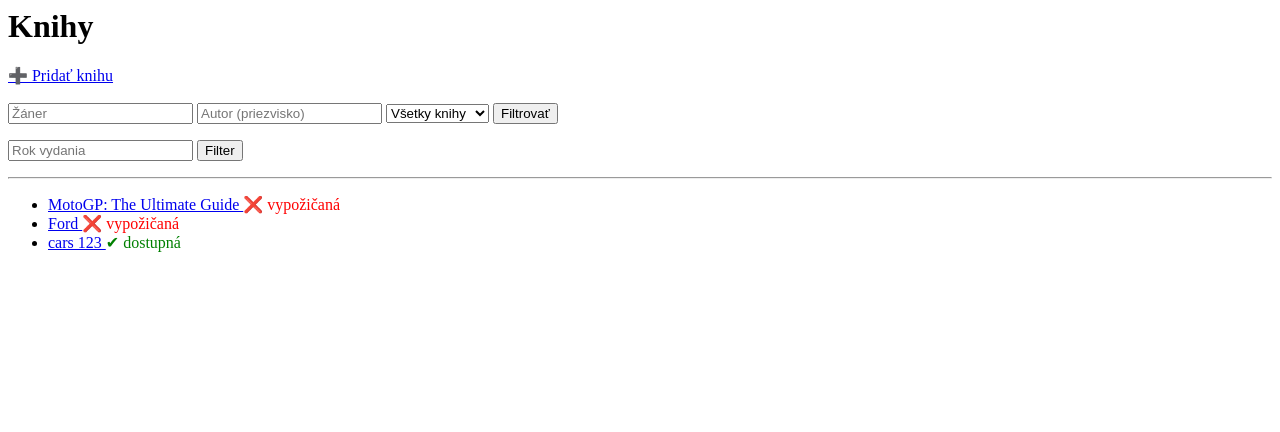
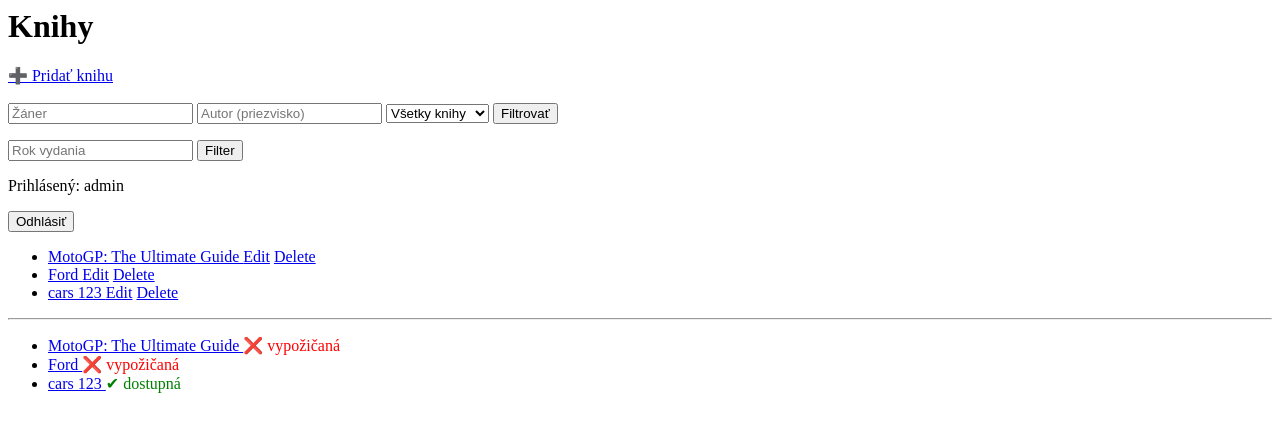
Before and after one commit to Foxer99/Webova-aplikacia-kniznica, a Django app: page / in a window 1280 px wide. Shown: the top 432 px of the page. Run offline with Django 5.2, Linux system fonts and the light colour scheme; a user stored in the database is signed in; data comes from the database, SQL or seed files in the repository; both versions use the stored data as it was after the commit.

Commit message:
Kompletne dorobenie prihlasenia

```diff
--- a/library_project/library/templates/library/book_list.html
+++ b/library_project/library/templates/library/book_list.html
@@ -1,6 +1,7 @@
 <h1>Knihy</h1>
-
+{% if user.is_staff %}
 <a href="{% url 'book_create' %}">➕ Pridať knihu</a>
+{% endif %}
 
 <br><br>
 
@@ -21,6 +22,32 @@
     <input type="number" name="year" placeholder="Rok vydania">
     <button type="submit">Filter</button>
 </form>
+    {% if user.is_authenticated %}
+    <p>Prihlásený: {{ user.username }}</p>
+
+    <form method="post" action="{% url 'logout' %}">
+        {% csrf_token %}
+        <button type="submit">Odhlásiť</button>
+    </form>
+
+    {% else %}
+    <a href="{% url 'login' %}">Prihlásiť</a>
+    {% endif %}
+
+    <ul>
+        {% for book in books %}
+            <li>
+                <a href="{% url 'book_detail' book.pk %}">
+                    {{ book.title }}
+                </a>
+
+                {% if user.is_staff %}
+                    <a href="{% url 'book_update' book.pk %}">Edit</a>
+                    <a href="{% url 'book_delete' book.pk %}">Delete</a>
+                {% endif %}
+            </li>
+        {% endfor %}
+        </ul>
 
 <hr>
 
--- a/library_project/library/urls.py
+++ b/library_project/library/urls.py
@@ -19,6 +19,8 @@ urlpatterns = [
     path("loans/", views.loan_list, name="loan_list"),
     path("loans/<int:pk>/delete/", views.loan_delete, name="loan_delete"),
     path('my-loans/', views.my_loans, name='my_loans'),
-    path('login/', auth_views.LoginView.as_view(template_name='login.html'), name='login'),
+    path('login/', auth_views.LoginView.as_view(template_name='library/login.html'), name='login'),
     path('logout/', auth_views.LogoutView.as_view(), name='logout'),
+    path('logout/', auth_views.LogoutView.as_view(next_page='/'), name='logout'),
+
 ]
--- a/library_project/library/views.py
+++ b/library_project/library/views.py
@@ -2,9 +2,16 @@ from django.shortcuts import render, get_object_or_404, redirect
 from django.utils import timezone
 from datetime import timedelta
 from django.contrib.auth.decorators import login_required
+from django.contrib.auth.decorators import user_passes_test
 
 from .models import Book, Loan, Author, Loan
 from .forms import BookForm, AuthorForm
+
+
+
+def is_admin(user):
+    return user.is_staff
+
 
 
 # ---------------- BOOKS ----------------
@@ -39,6 +46,7 @@ def book_detail(request, pk):
 
 
 @login_required
+@user_passes_test(is_admin)
 def book_create(request):
     form = BookForm(request.POST or None)
     if form.is_valid():
@@ -48,6 +56,7 @@ def book_create(request):
 
 
 @login_required
+@user_passes_test(is_admin)
 def book_update(request, pk):
     book = get_object_or_404(Book, pk=pk)
     form = BookForm(request.POST or None, instance=book)
@@ -58,6 +67,7 @@ def book_update(request, pk):
 
 
 @login_required
+@user_passes_test(is_admin)
 def book_delete(request, pk):
     book = get_object_or_404(Book, pk=pk)
     if request.method == 'POST':
@@ -90,7 +100,7 @@ def return_book(request, loan_id):
     loan = get_object_or_404(Loan, id=loan_id)
 
     if loan.user == request.user and not loan.returned_at:
-        loan.returned_at = timezone.now()
+        loan.returned_at = timezone.now().date()
         loan.save()
 
         book = loan.book
--- a/library_project/library_project/settings.py
+++ b/library_project/library_project/settings.py
@@ -128,4 +128,4 @@ DEFAULT_AUTO_FIELD = 'django.db.models.BigAutoField'
 
 LOGIN_URL = '/login/'
 LOGIN_REDIRECT_URL = '/'
-LOGOUT_REDIRECT_URL = '/'
+LOGOUT_REDIRECT_URL = '/login/'
```
Also changed, not shown: library_project/db.sqlite3.
